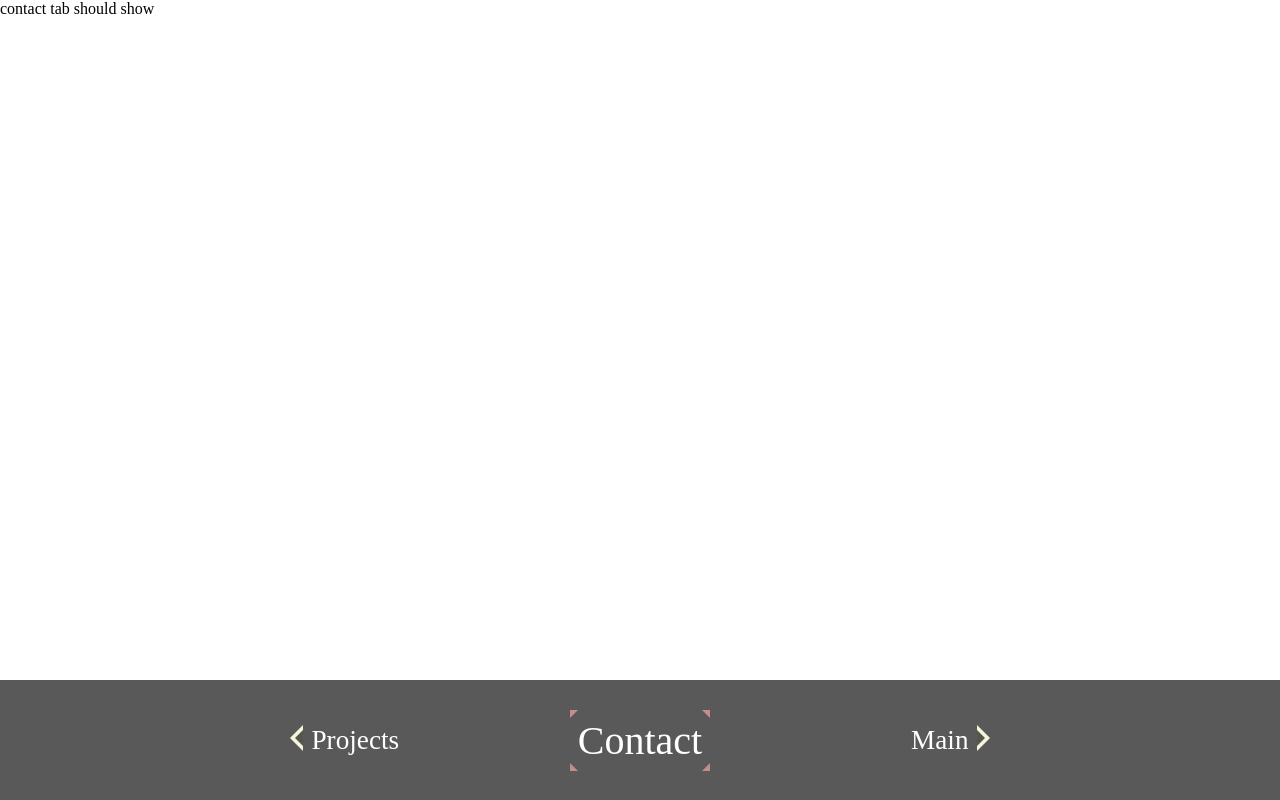
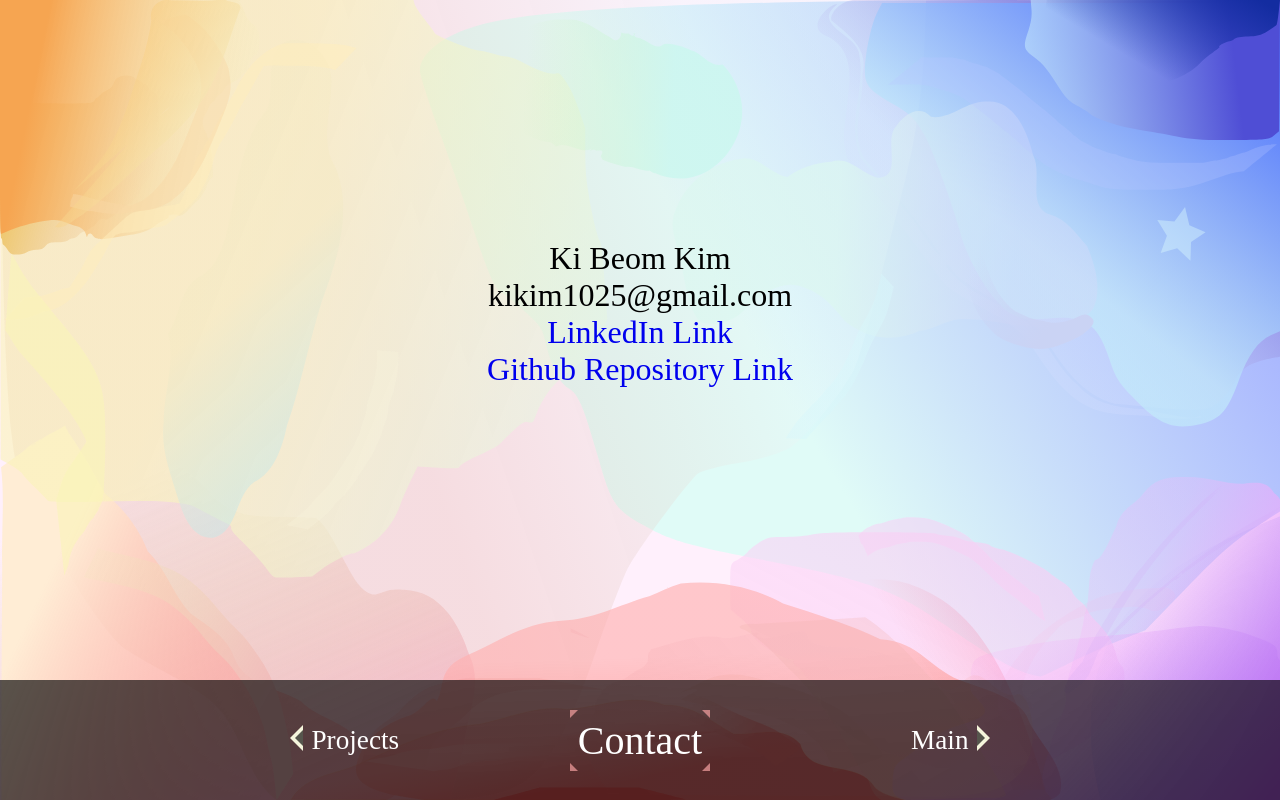
Before and after one commit to kikim1025/Portfolio, a React (Create React App) app in the folder client/: page / in a window 1280 px wide. Both pictures are taken after a click on the element "Contact". Built offline with nearby package versions, Linux system fonts and the light colour scheme.

Commit message:
added contact tab and styles

```diff
--- /dev/null
+++ b/client/src/components/presentational/tab-contact/Contact.css
@@ -0,0 +1,14 @@
+#contact {
+    font-size: 2rem;
+    position: absolute;
+        top: 30vh;
+        right: 0;
+        left: 0;
+    text-align: center;
+    margin: auto;
+}
+
+#contact a {
+    display: block;
+    text-decoration: none;
+}
--- /dev/null
+++ b/client/src/components/presentational/tab-contact/Contact.js
@@ -0,0 +1,14 @@
+import React from 'react';
+import './Contact.css';
+
+// Might add styles to each specific id later...
+const Contact= () => (
+    <div id='contact'>
+        <div id='contact__name'>Ki Beom Kim</div>
+        <div id='contact__email'>kikim1025@gmail.com</div>
+        <a id='contact__linkedin' href='https://www.linkedin.com/in/ki-kim-670515177/' target='_blank'>LinkedIn Link</a>
+        <a id='contact__github' href='https://github.com/kikim1025' target='_blank'>Github Repository Link</a>
+    </div>
+)
+
+export default Contact;
--- /dev/null
+++ b/client/src/components/presentational/tab-contact/TabContact.css
@@ -0,0 +1,6 @@
+#tab-contact {
+    background: url('/img/background.svg');
+    min-height: 100vh;
+    min-width: 100vw;
+    position: relative;
+}
--- a/client/src/components/presentational/tab-contact/TabContact.js
+++ b/client/src/components/presentational/tab-contact/TabContact.js
@@ -1,9 +1,11 @@
 import React from 'react';
+import Contact from './Contact';
+import './TabContact.css';
 
-const TabDemo= (props) => (
-    <div>
-       contact tab should show
+const TabContact= () => (
+    <div id='tab-contact'>
+        <Contact />
     </div>
 )
 
-export default TabDemo;
+export default TabContact;
```
